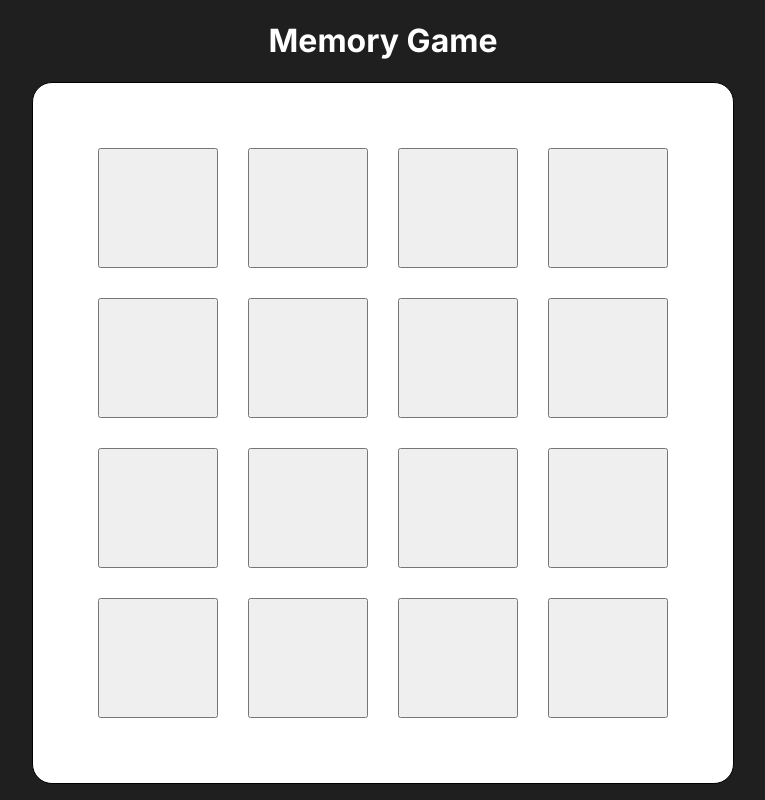
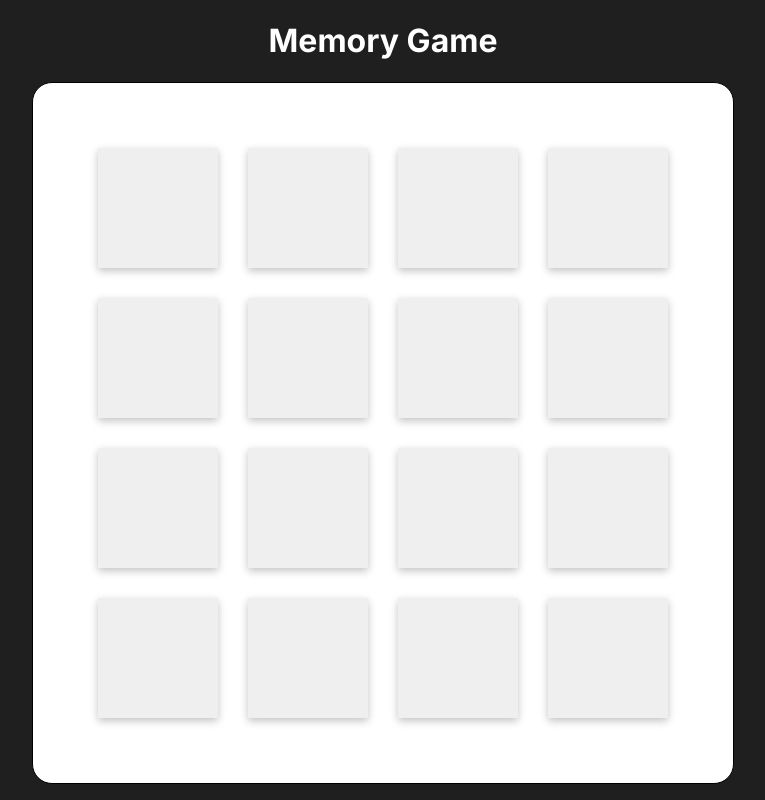
Before and after one commit to gergely-kosy/memory-game, a Next.js app: page /game in a window 1280 px wide. Shown: the whole page, without its empty margins (257-1022 px from the left). Built offline with nearby package versions, Linux system fonts and the light colour scheme.

Commit message:
game page design added

```diff
--- a/src/components/SingleItem.tsx
+++ b/src/components/SingleItem.tsx
@@ -1,3 +1,4 @@
+import { NumberButton } from "@/lib/styled";
 import React from "react";
 
 const SingleItem = ({ number, index, isVisible, matched, checkMatch }:
@@ -12,9 +13,16 @@ const SingleItem = ({ number, index, isVisible, matched, checkMatch }:
     const handleOnClick = () => {
         checkMatch(index);
     }
-    return <button style={{ background: matched ? 'lightgreen' : '' }} onClick={() => handleOnClick()}>
-            {matched ? number : isVisible && number}
-        </button>
+    return <NumberButton
+        style={{
+            background: matched ? 'lightgreen' : isVisible ? '#505050' : '',
+            color: matched ? '' : isVisible ? 'white' : '',
+        }}
+        onClick={() => handleOnClick()}>
+            <p>
+                {matched ? number : isVisible && number}
+            </p>
+        </NumberButton>
 }
 
 export default SingleItem;
--- a/src/lib/styled.js
+++ b/src/lib/styled.js
@@ -60,8 +60,12 @@ export const GridContainer = styled.div`
           width: 100%;
           position: relative;
         }
+    }
+`
 
-        button {
+export const NumberButton = styled.button`
+  box-shadow: rgba(0, 0, 0, 0.24) 0px 3px 8px;
+  border: none;
   height: 120px;
   width: 120px;
   position: absolute;
@@ -70,6 +74,13 @@ export const GridContainer = styled.div`
   margin: auto;
   top: 0;
   bottom: 0;
+
+  &:hover {
+    box-shadow: rgba(0, 0, 0, 0.35) 0px 5px 15px;
   }
+
+  p {
+    font-weight: 600;
+    font-size: 35px;
   }
 `
```
Lines whose indentation alone changed are shown as unchanged.
